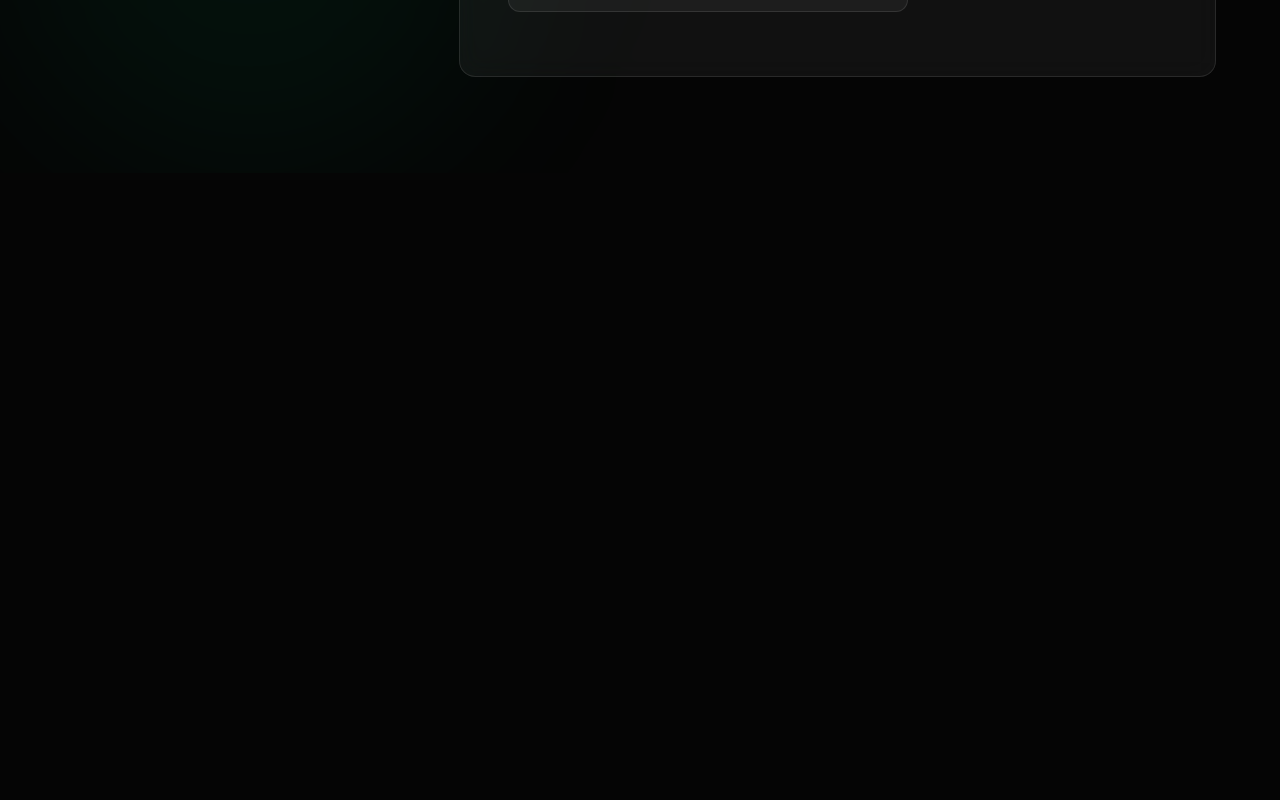
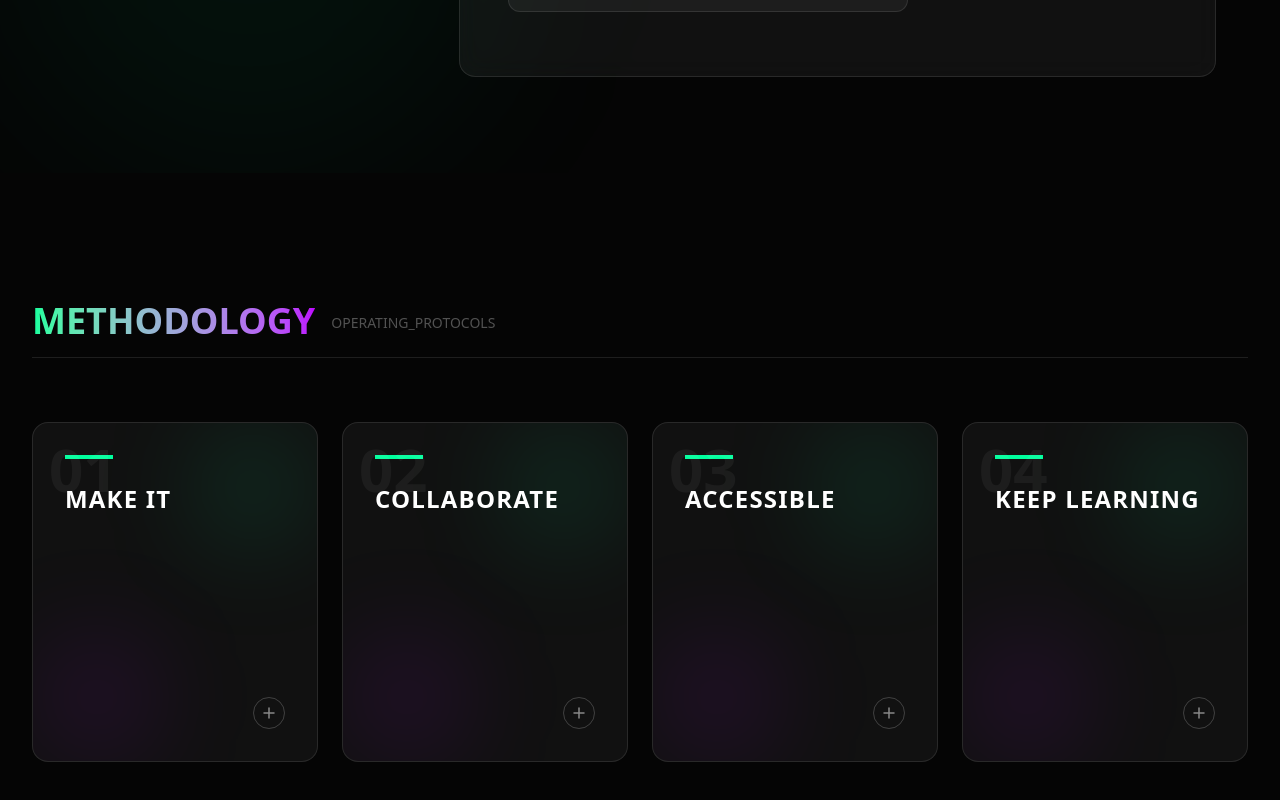
Before and after one commit to dev-rome/v5, a Next.js app: page / in a window 1280 px wide. Shown: the part 1784-2584 px from the top of the page. Before the commit the page ends 1957 px from the top, so only its background shows below. Built offline with nearby package versions, Linux system fonts and the light colour scheme.

Commit message:
feat: add Methodology section

```diff
--- a/app/page.tsx
+++ b/app/page.tsx
@@ -1,5 +1,6 @@
 import { Hero } from "@/sections/Hero";
 import { About } from "@/sections/About";
+import { Methodology } from "@/sections/Methodology";
 // import { Projects } from "@/components/sections/Projects";
 // import { Contact } from "@/components/sections/Contact";
 import { FloatingControls } from "@/components/FloatingControls";
@@ -10,8 +11,9 @@ export default function Home() {
       <FloatingControls />
       <Hero />
       <About />
+      <Methodology />
       {/* <Projects /> */}
       {/* <Contact /> */}
     </main>
   );
-}
+};
--- /dev/null
+++ b/components/methodology/FlipCard.tsx
@@ -0,0 +1,83 @@
+"use client";
+
+import { motion } from "motion/react";
+import { useState } from "react";
+
+interface FlipCardProps {
+    number: string;
+    title: string;
+    description: string;
+}
+
+export function FlipCard({ number, title, description }: FlipCardProps) {
+    const [isFlipped, setIsFlipped] = useState(false);
+    const [isHovered, setIsHovered] = useState(false);
+
+    return (
+        <div
+            className="relative w-full h-[340px] perspective-1000 group cursor-pointer"
+            onMouseEnter={() => setIsHovered(true)}
+            onMouseLeave={() => {
+                setIsHovered(false);
+                setIsFlipped(false);
+            }}
+            onClick={() => setIsFlipped(!isFlipped)}
+        >
+            <motion.div
+                className="w-full h-full relative preserve-3d transition-all duration-500"
+                animate={{ rotateY: isFlipped || isHovered ? 180 : 0 }}
+                transition={{ duration: 0.6, type: "spring", stiffness: 260, damping: 20 }}
+                style={{ transformStyle: "preserve-3d" }}
+            >
+                {/* Front of Card */}
+                <div className="absolute inset-0 w-full h-full backface-hidden">
+                    <div className="w-full h-full p-6 md:p-8 rounded-2xl bg-white/5 border border-white/10 backdrop-blur-md flex flex-col justify-between overflow-hidden relative">
+
+                        {/* Ambient Background Gradient */}
+                        <div className="absolute top-0 right-0 w-32 h-32 bg-primary/10 rounded-full blur-[50px] pointer-events-none" />
+                        <div className="absolute bottom-0 left-0 w-32 h-32 bg-secondary/10 rounded-full blur-[50px] pointer-events-none" />
+
+                        <div className="relative z-10">
+                            <span className="text-5xl md:text-6xl font-black text-white/5 font-mono absolute -top-4 -left-4 select-none">
+                                {number}
+                            </span>
+                            <div className="h-1 w-12 bg-primary mb-6" />
+                            <h3 className="text-xl md:text-2xl font-bold text-white uppercase tracking-wider">{title}</h3>
+                        </div>
+
+                        <div className="relative z-10 flex justify-end">
+                            <div className="w-8 h-8 rounded-full border border-white/20 flex items-center justify-center">
+                                <svg width="12" height="12" viewBox="0 0 12 12" fill="none" xmlns="http://www.w3.org/2000/svg" className="text-white/50">
+                                    <path d="M6 1L6 11M11 6L1 6" stroke="currentColor" strokeWidth="1.5" strokeLinecap="round" />
+                                </svg>
+                            </div>
+                        </div>
+                    </div>
+                </div>
+
+                {/* Back of Card */}
+                <div
+                    className="absolute inset-0 w-full h-full backface-hidden"
+                    style={{ transform: "rotateY(180deg)" }}
+                >
+                    <div className="w-full h-full p-6 md:p-8 rounded-2xl bg-[#0A0A0A] border border-primary/30 flex flex-col justify-center relative overflow-hidden">
+                        {/* Glowing borders */}
+                        <div className="absolute inset-0 bg-primary/5 pointer-events-none" />
+
+                        <div className="relative z-10">
+                            <span className="text-secondary font-mono text-sm mb-4 block">{number} // {itemKey(title)}</span>
+                            <p className="text-neutral-300 leading-relaxed text-sm md:text-base">
+                                {description}
+                            </p>
+                        </div>
+                    </div>
+                </div>
+            </motion.div>
+        </div>
+    );
+}
+
+// Helper to create a computer-y key string from title
+function itemKey(title: string) {
+    return title.toUpperCase().replace(/\s+/g, '_');
+}
--- a/sections/About.tsx
+++ b/sections/About.tsx
@@ -21,12 +21,12 @@ export function About() {
           initial={{ opacity: 0, x: -20 }}
           whileInView={{ opacity: 1, x: 0 }}
           viewport={{ once: true }}
-          className="mb-12 flex items-end gap-4 border-b border-white/10 pb-4"
+          className="mb-12 flex flex-col md:flex-row md:items-end gap-2 md:gap-4 border-b border-white/10 pb-4"
         >
           <h2 className="text-4xl md:text-5xl font-bold font-mono text-transparent bg-clip-text bg-gradient-to-r from-primary to-secondary">
             About
           </h2>
-          <span className="text-neutral-600 font-mono text-sm mb-2">v5.0.1 // CLASSIFIED</span>
+          <span className="text-neutral-600 font-mono text-sm mb-1 md:mb-2">v5.0.1 // CLASSIFIED</span>
         </motion.div>
 
         <div className="grid grid-cols-1 lg:grid-cols-12 gap-8">
--- /dev/null
+++ b/sections/Methodology.tsx
@@ -0,0 +1,61 @@
+"use client";
+
+import { motion } from "motion/react";
+import { FlipCard } from "../components/methodology/FlipCard";
+
+export function Methodology() {
+    const methods = [
+        {
+            number: "01",
+            title: "Make It",
+            description: "I bring designs to life directly in the browser, creating interactive experiences teams can rally around. I focus on transforming ideas into tangible, functional prototypes that showcase a project's potential in real-time."
+        },
+        {
+            number: "02",
+            title: "Collaborate",
+            description: "Collaboration is at the heart of every successful project. I work closely with teams and clients to bring ideas to life, ensuring clear communication and alignment throughout the process. I focus on creating functional solutions that align with a shared vision."
+        },
+        {
+            number: "03",
+            title: "Accessible",
+            description: "I prioritize building inclusive and user-friendly experiences that cater to people of all abilities. By following accessibility standards and best practices, I ensure solutions are meaningful, equitable, and easy to use for everyone."
+        },
+        {
+            number: "04",
+            title: "Keep Learning",
+            description: "I believe continuous learning is key to staying ahead in a constantly evolving industry. Whether it's exploring new technologies, refining existing skills, or adopting innovative practices, I stay curious and committed to growth."
+        }
+    ];
+
+    return (
+        <section className="py-32 w-full px-4 md:px-8 bg-[#050505] relative overflow-hidden">
+            <div className="max-w-7xl mx-auto relative z-10">
+                <motion.div
+                    initial={{ opacity: 0, y: 20 }}
+                    whileInView={{ opacity: 1, y: 0 }}
+                    viewport={{ once: true }}
+                    className="mb-16 flex flex-col md:flex-row md:items-end gap-2 md:gap-4 border-b border-white/10 pb-4"
+                >
+                    <h2 className="text-3xl md:text-4xl font-bold font-mono text-transparent bg-clip-text bg-gradient-to-r from-primary to-secondary">
+                        METHODOLOGY
+                    </h2>
+                    <span className="text-neutral-600 font-mono text-sm mb-1 md:mb-2">OPERATING_PROTOCOLS</span>
+                </motion.div>
+
+                <div className="grid grid-cols-1 md:grid-cols-2 xl:grid-cols-4 gap-6">
+                    {methods.map((method, index) => (
+                        <motion.div
+                            key={method.number}
+                            initial={{ opacity: 0, y: 20 }}
+                            whileInView={{ opacity: 1, y: 0 }}
+                            viewport={{ once: true }}
+                            transition={{ delay: index * 0.1 }}
+                        >
+                            <FlipCard {...method} />
+                        </motion.div>
+                    ))}
+                </div>
+            </div>
+        </section>
+    );
+}
```
